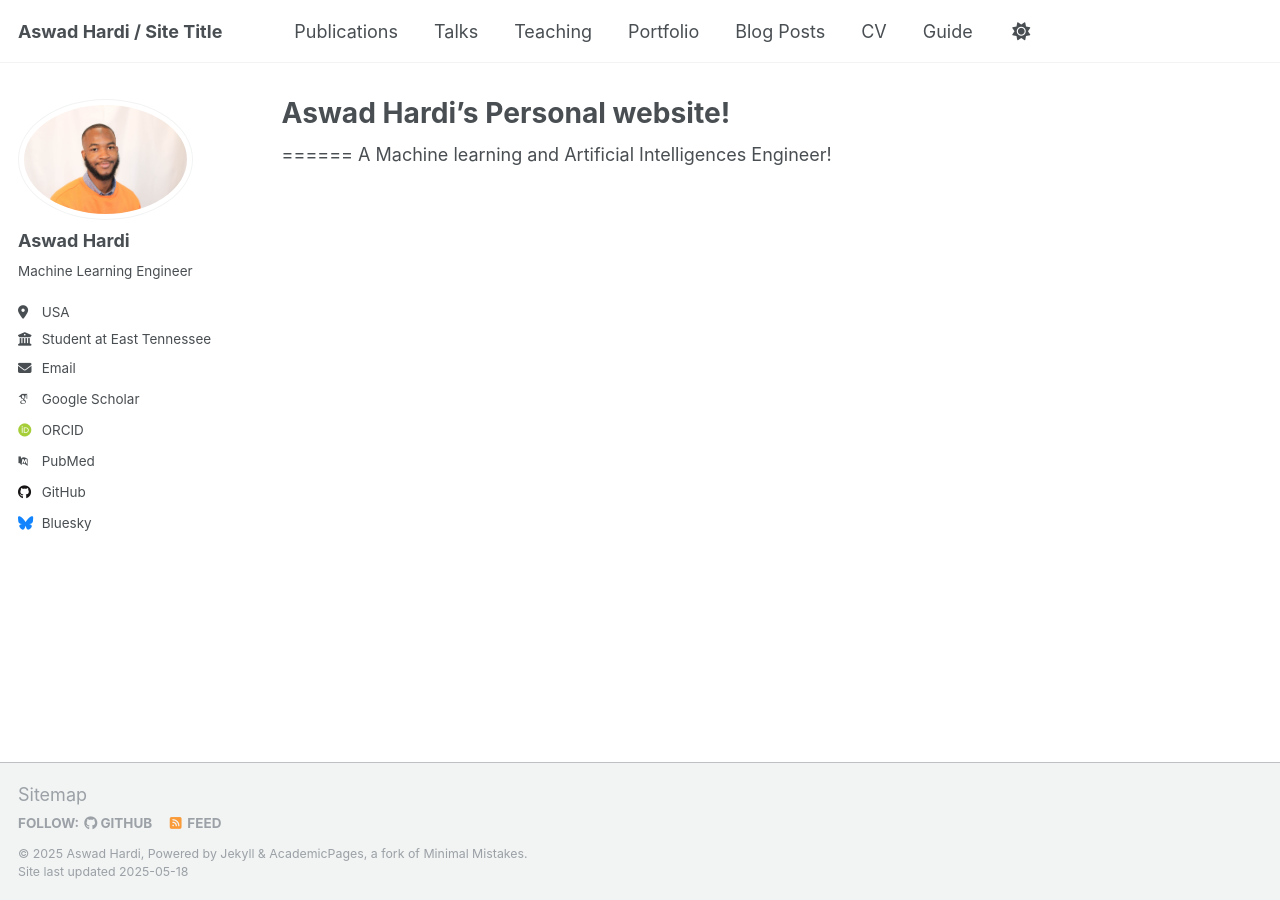
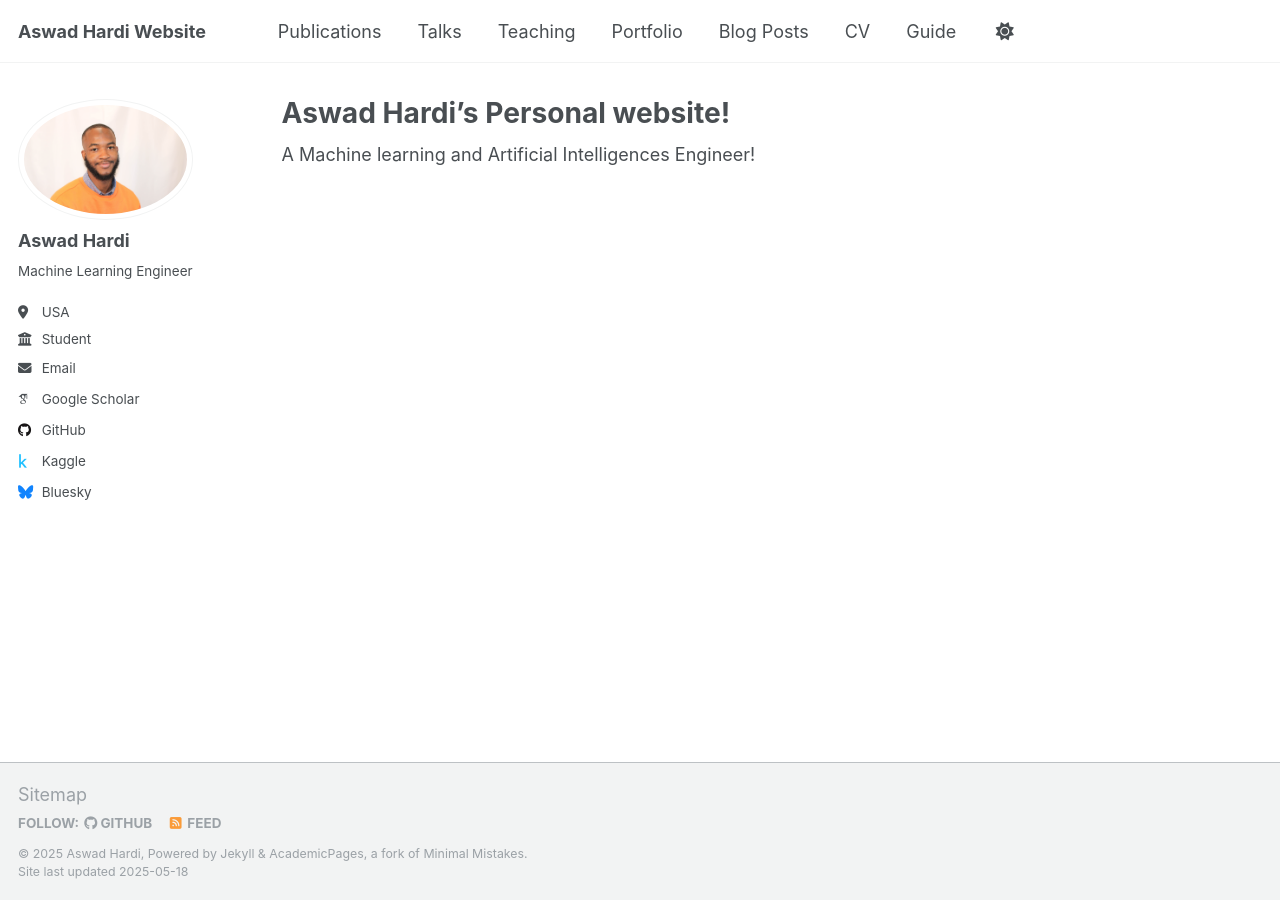
Before and after one commit to Aswadhardi/aswadhardi.github.io, a Jekyll site: the page built from _pages/about.md, in a window 1280 px wide. Built offline with Jekyll 4.4.1, drawn with Linux system fonts in a browser that asks for light colours; some web fonts are replaced; some of the changed lines change nothing that is shown.

Commit message:
updated bio

```diff
--- a/_config.yml
+++ b/_config.yml
@@ -9,7 +9,7 @@
 # Basic Site Settings
 locale                   : "en-US"
 site_theme               : "default"
-title                    : "Aswad Hardi / Site Title"
+title                    : "Aswad Hardi Website" # the name of your site, e.g. "My Blog"
 title_separator          : "-"
 name                     : &name "Aswad Hardi"
 description              : &description "personal description"
@@ -27,7 +27,7 @@ author:
   pronouns         : # example: "she/her"
   bio              : "Machine Learning Engineer"
   location         : "USA"
-  employer         : "Student at East Tennessee State University"
+  employer         : "Student"
   uri              : # URL
   email            : "aswadhardi@yahoo.com"
 
@@ -35,19 +35,19 @@ author:
   academia         : # URL
   arxiv            : # URL - Update with the correct link to your profile
   googlescholar    : "https://scholar.google.com/citations?user=PS_CX0AAAAAJ"
-  impactstory      : # URL
-  orcid            : "http://orcid.org/yourorcidurl"
-  semantic         : # URL
-  pubmed           : "https://www.ncbi.nlm.nih.gov/pubmed/?term=john+snow"
+  # impactstory      : # URL
+  # orcid            : "http://orcid.org/yourorcidurl"
+  # semantic         : # URL
+  # pubmed           : "https://www.ncbi.nlm.nih.gov/pubmed/?term=john+snow"
   researchgate     : # URL
-  scopus           : # URL
+  # scopus           : # URL
 
   # Repositories and software development
   bitbucket        : # Username - Update with your username on the site
   codepen          : # Username
   dribbble         : # Username
-  github           : "academicpages"
-  kaggle           : # Username
+  github           : "aswadhardi"
+  kaggle           : 'https://www.kaggle.com/hardiaswadmohammed'
   stackoverflow    : # User number or user number and name (i.e., use "1" or "1/jeff-atwood")
 
   # Social media
--- a/_pages/about.md
+++ b/_pages/about.md
@@ -7,5 +7,6 @@ redirect_from:
   - /about.html
 ---
 
-======
+
+
 A Machine learning and Artificial Intelligences Engineer!
```
